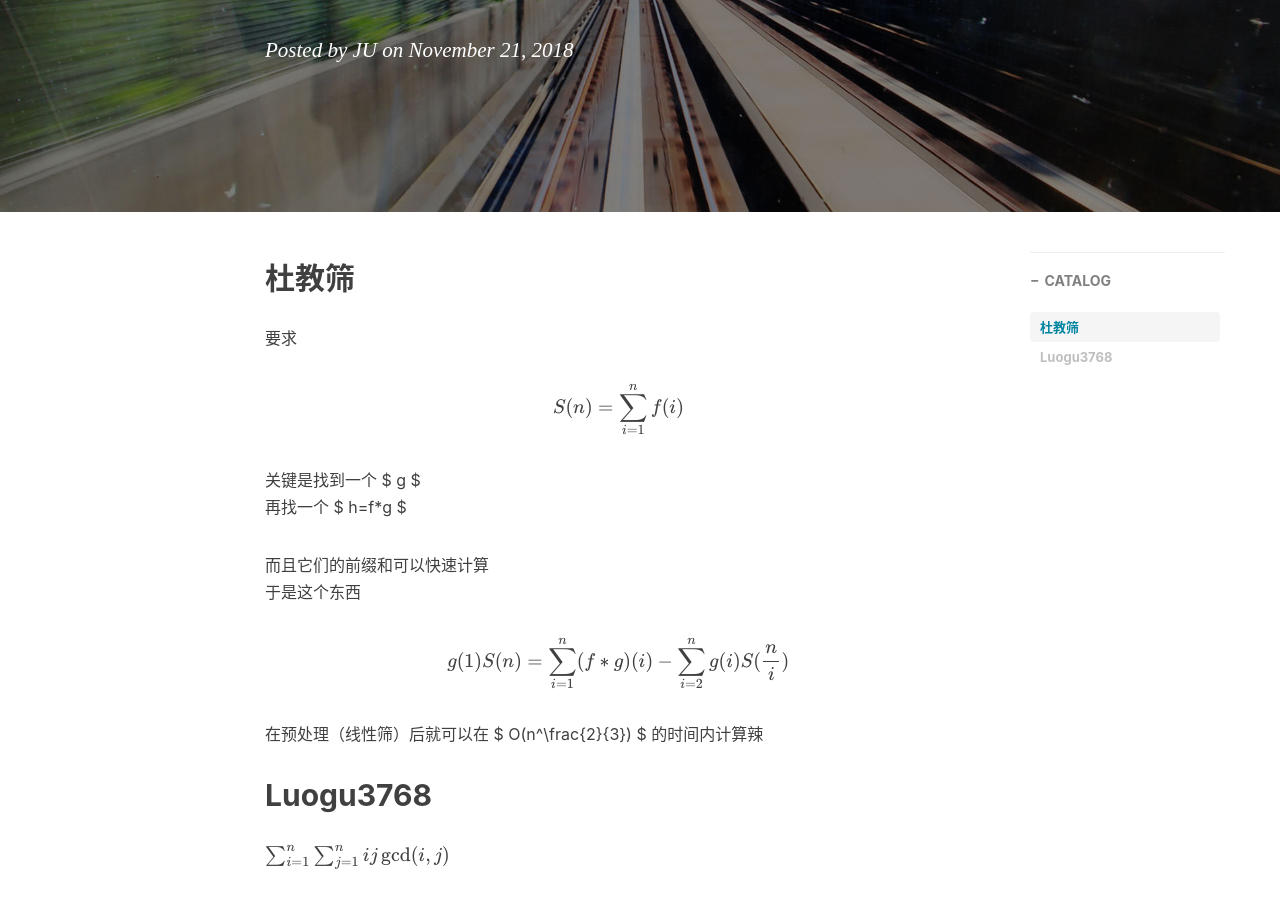
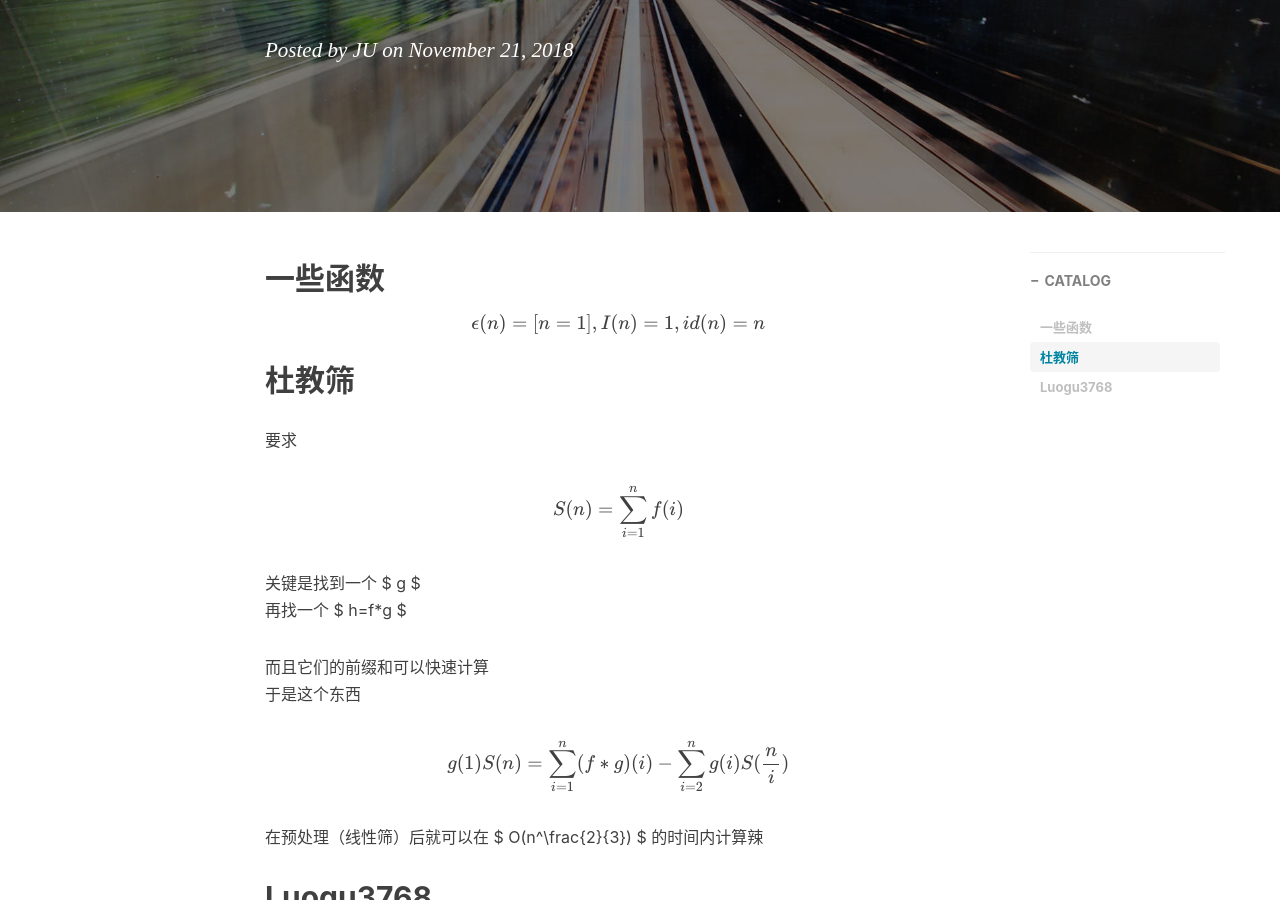
Before and after one commit to zhengyucheng/zhengyucheng.github.io, a Jekyll site: the page built from _posts/2018-11-21-杜教筛.md, in a window 1280 px wide and 900 px high, scrolled down 312 px. Built offline with Jekyll 4.4.1, drawn with Linux system fonts in a browser that asks for light colours; nearby versions of some CDN libraries; formulas are drawn with MathJax 3; a script that is not in the unit is left out; comment, search, counter and statistics services are not loaded.

Commit message:
Update 2018-11-21-杜教筛.md

```diff
--- a/_posts/2018-11-21-杜教筛.md
+++ b/_posts/2018-11-21-杜教筛.md
@@ -10,6 +10,13 @@ catalog:    true
 tags:
     - 数论
 ---
+## 一些函数
+
+$$
+\epsilon(n)=[n=1],I(n)=1,id(n)=n
+$$
+
+
 
 ## 杜教筛
 要求
```
